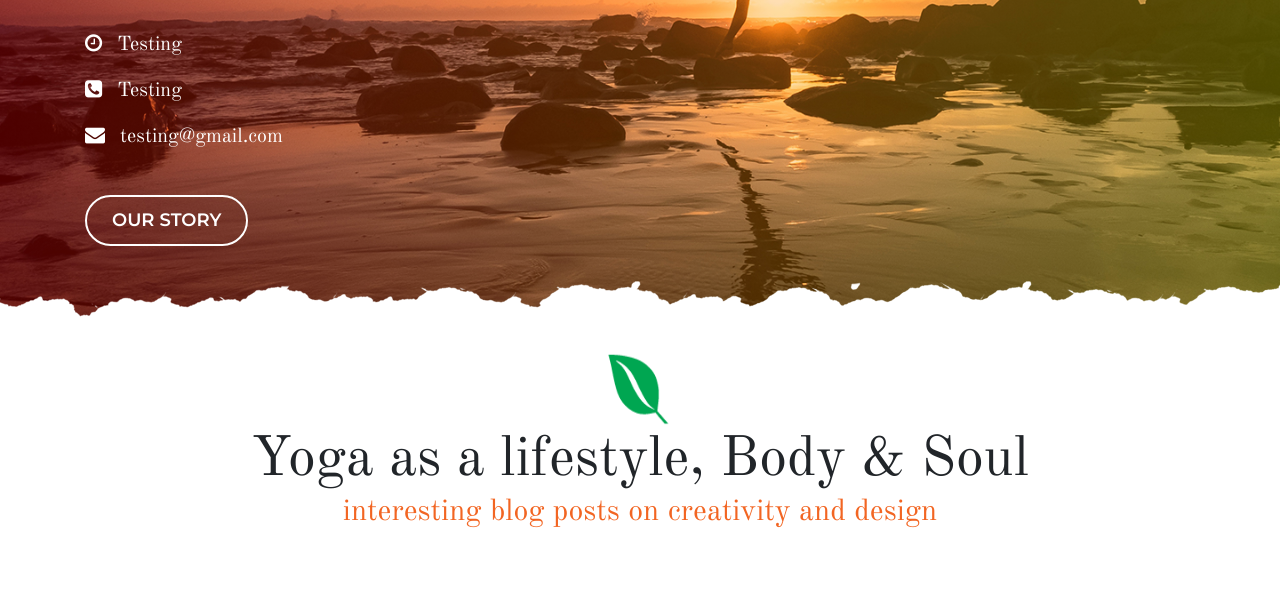
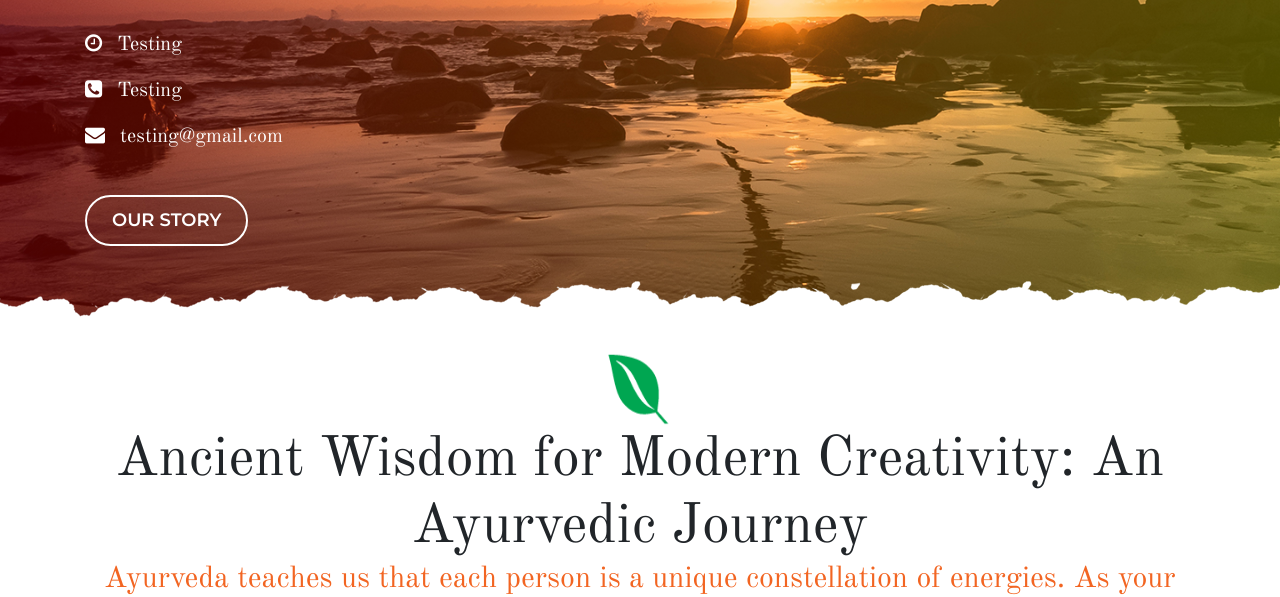
Before and after one commit to meganskelly/meganskelly.github.io, a plain HTML site: page index.html in a window 1280 px wide. Shown: the part 333-930 px from the top of the page. Drawn offline with nearby package versions, Linux system fonts and the light colour scheme.

Commit message:
Update index.html

```diff
--- a/index.html
+++ b/index.html
@@ -87,8 +87,8 @@
             <div class="row">
                 <div class="col-md-12 col-12 heading">
                     <img src="images/leaf.png" alt="">
-                    <h2>Yoga as a lifestyle, Body & Soul</h2>
-                    <h3>interesting blog posts on creativity and design</h3>
+                    <h2>Ancient Wisdom for Modern Creativity: An Ayurvedic Journey</h2>
+                    <h3>Ayurveda teaches us that each person is a unique constellation of energies. As your guide, I help creative souls discover their natural rhythms and harness their distinctive gifts through the lens of this 5,000-year-old healing system. Learn how your dosha influences not just your health, but your creative expression and design sensibilities.</h3>
                 </div>
             </div>
             <div class="row">
```
